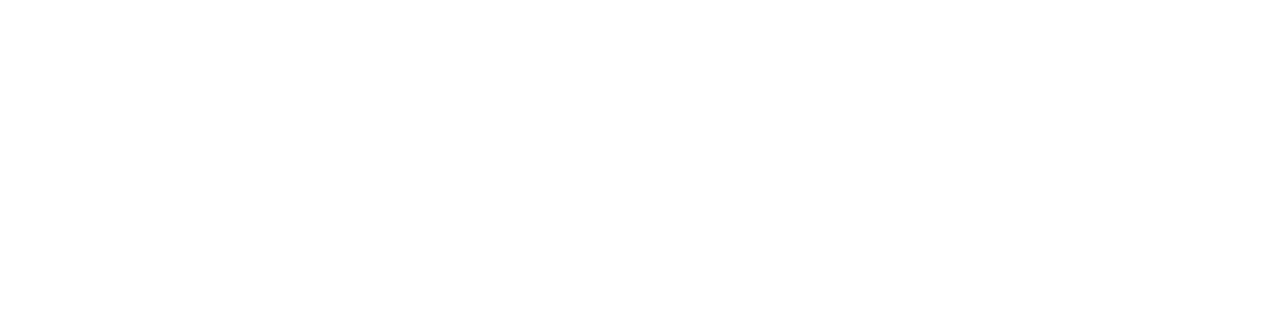
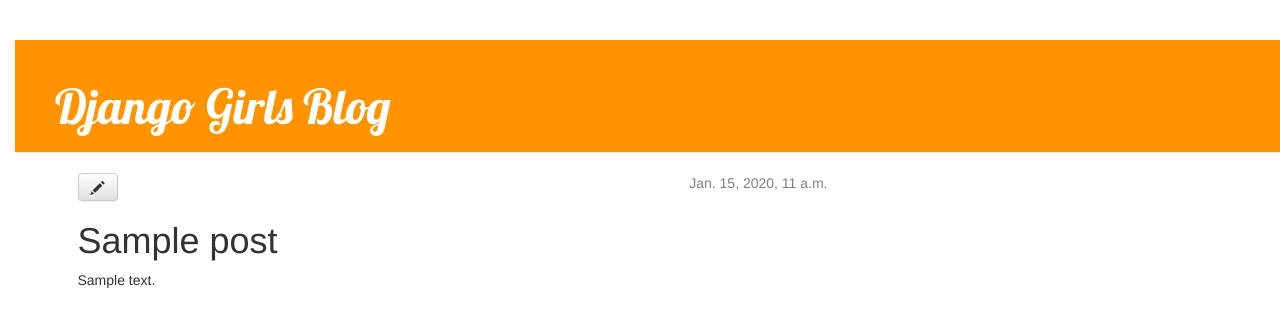
Before and after one commit to AleksandraDagmara/my-first-blog, a Django app: page /post/1/ in a window 1280 px wide. Before the commit the part shown is empty. Shown: the top 327 px of the page. Run offline with Django 3.2, Linux system fonts and the light colour scheme; tables that the repository leaves empty hold one stand-in row (values such as "Sample post"); some libraries are stand-ins or nearby versions.

Commit message:
dodano widok tworzenia/edytowania posta bezposrednio na stronie.

```diff
--- a/blog/templates/blog/base.html
+++ b/blog/templates/blog/base.html
@@ -10,6 +10,9 @@
     <body>
 
         <div class="page-header">
+            {% if user.is_authenticated %}
+            <a href="{% url 'post_new' %}" class="top-menu"><span class="glyphicon glyphicon-plus"></span></a>
+{% endif %}
             <h1><a href="/">Django Girls Blog</a></h1>
         </div>
         <div class="content container">
--- a/blog/templates/blog/post_detail.html
+++ b/blog/templates/blog/post_detail.html
@@ -0,0 +1,15 @@
+
+{% extends 'blog/base.html' %}
+
+{% block content %}
+    <div class="post">
+        {% if post.published_date %}
+            <div class="date">
+                {{ post.published_date }}
+            </div>
+        {% endif %}
+        <a class="btn btn-default" href="{% url 'post_edit' pk=post.pk %}"><span class="glyphicon glyphicon-pencil"></span></a>
+        <h1>{{ post.title }}</h1>
+        <p>{{ post.text|linebreaksbr }}</p>
+    </div>
+{% endblock %}
--- a/blog/urls.py
+++ b/blog/urls.py
@@ -1,9 +1,11 @@
-from django.conf.urls import include, url
-from django.contrib import admin
+from django.conf.urls import url
+#from django.contrib import admin
 from . import views
 
 
 urlpatterns = [
     url(r'^$', views.post_list, name='post_list'),
     url(r'^post/(?P<pk>[0-9]+)/$', views.post_detail, name='post_detail'),
+    url(r'^post/new/$', views.post_new, name='post_new'),
+    url(r'^post/(?P<pk>[0-9]+)/edit/$', views.post_edit, name='post_edit'),
 ]
--- a/blog/views.py
+++ b/blog/views.py
@@ -3,6 +3,11 @@
 from django.utils import timezone
 
 from .models import Post
+
+from .forms import PostForm
+
+from django.shortcuts import redirect
+
 
 def post_list(request):
 	posts = Post.objects.filter(published_date__lte=timezone.now()).order_by('published_date')
@@ -12,3 +17,30 @@
 def post_detail(request, pk):
     post = get_object_or_404(Post, pk=pk)
     return render(request, 'blog/post_detail.html', {'post': post})
+
+def post_new(request):
+    if request.method == "POST":
+        form = PostForm(request.POST)
+        if form.is_valid():
+            post = form.save(commit=False)
+            post.author = request.user
+            post.published_date = timezone.now()
+            post.save()
+            return redirect('post_detail', pk=post.pk)
+    else:
+        form = PostForm()
+    return render(request, 'blog/post_edit.html', {'form': form})
+
+def post_edit(request, pk):
+    post = get_object_or_404(Post, pk=pk)
+    if request.method == "POST":
+        form = PostForm(request.POST, instance=post)
+        if form.is_valid():
+            post = form.save(commit=False)
+            post.author = request.user
+            post.published_date = timezone.now()
+            post.save()
+            return redirect('post_detail', pk=post.pk)
+    else:
+        form = PostForm(instance=post)
+    return render(request, 'blog/post_edit.html', {'form': form})
```
Also changed, not shown: blog/forms.py (added, +9 -0 lines), blog/templates/blog/post_edit.html (added, +9 -0 lines).
